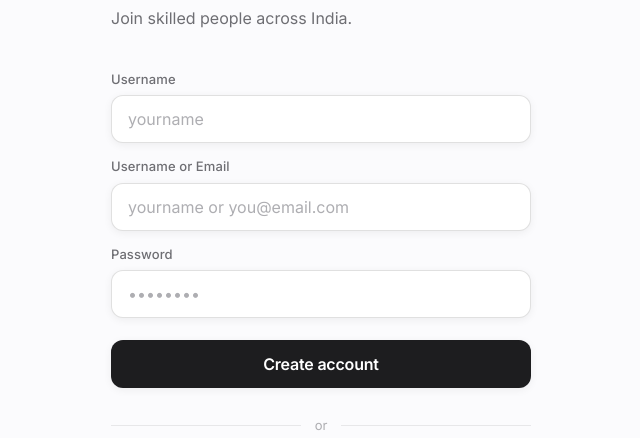
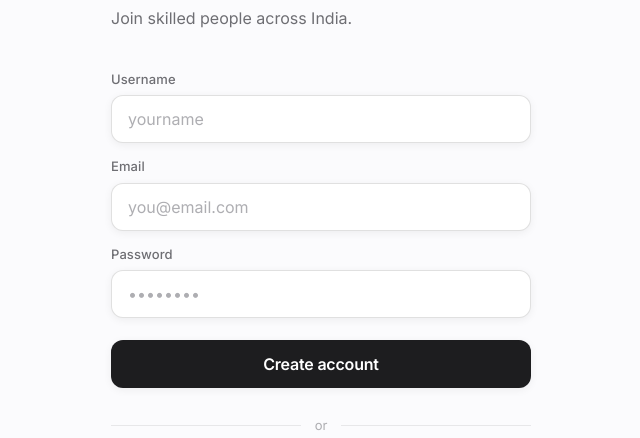
Before and after one commit to adityagarwal2005/skillmap-frontend, a React (Create React App) app: page /login in a window 1280 px wide. Both pictures are taken after a click on the element "Sign up". Shown: the part 189-627 px from the top of the page, without its empty margins (319-959 px from the left). Built offline with nearby package versions, Linux system fonts and the light colour scheme; no server answers; a web font is replaced by a local one.

Commit message:
fix: separate username/email fields on register

```diff
--- a/src/pages/LoginPage.js
+++ b/src/pages/LoginPage.js
@@ -1,14 +1,23 @@
-import { useState } from 'react';
+import { useState, useEffect } from 'react';
 import { useAuth } from '../context/AuthContext';
 import { login, register } from '../api/auth';
 import './LoginPage.css';
 
 export default function LoginPage() {
   const [isLogin, setIsLogin] = useState(true);
-  const [form, setForm] = useState({ username: '', email: '', password: '' });
+  const [form, setForm] = useState({ identifier: '', email: '', password: '' });
+  const [location, setLocation] = useState({ lat: '', lon: '' });
   const [error, setError] = useState('');
   const [loading, setLoading] = useState(false);
   const { loginUser } = useAuth();
+
+  useEffect(() => {
+    if (navigator.geolocation) {
+      navigator.geolocation.getCurrentPosition(pos => {
+        setLocation({ lat: pos.coords.latitude, lon: pos.coords.longitude });
+      });
+    }
+  }, []);
 
   const handleChange = e => setForm({ ...form, [e.target.name]: e.target.value });
 
@@ -18,10 +27,10 @@ export default function LoginPage() {
     setLoading(true);
     try {
       const res = isLogin
-        ? await login(form.username, form.password)
-        : await register(form.username, form.email, form.password);
+        ? await login(form.identifier, form.password)
+        : await register(form.identifier, form.email, form.password, location.lat, location.lon);
       const { access, refresh, user_id } = res.data;
-      const username = res.data.username || form.username;
+      const username = res.data.username || form.identifier;
       loginUser({ id: user_id, username }, access, refresh);
     } catch (err) {
       setError(err.response?.data?.error || 'Something went wrong');
@@ -48,20 +57,28 @@ export default function LoginPage() {
         {error && <div className="login-error">{error}</div>}
 
         <form onSubmit={handleSubmit} className="login-form">
-          <div>
-            <label className="field-label">Username</label>
-            <input name="username" type="text" placeholder="yourname"
-              value={form.username} onChange={handleChange}
-              required className="field-input" autoComplete="username" />
-          </div>
-          {!isLogin && (
+          {isLogin ? (
             <div>
-            <label className="field-label">Username or Email</label>
-            <input name="username" type="text"
-            placeholder="yourname or you@email.com"
-            value={form.username} onChange={handleChange}
-            required className="field-input" autoComplete="username" />
+              <label className="field-label">Username or Email</label>
+              <input name="identifier" type="text" placeholder="yourname or you@email.com"
+                value={form.identifier} onChange={handleChange}
+                required className="field-input" autoComplete="username" />
             </div>
+          ) : (
+            <>
+              <div>
+                <label className="field-label">Username</label>
+                <input name="identifier" type="text" placeholder="yourname"
+                  value={form.identifier} onChange={handleChange}
+                  required className="field-input" autoComplete="username" />
+              </div>
+              <div>
+                <label className="field-label">Email</label>
+                <input name="email" type="email" placeholder="you@email.com"
+                  value={form.email} onChange={handleChange}
+                  required className="field-input" autoComplete="email" />
+              </div>
+            </>
           )}
           <div>
             <label className="field-label">Password</label>
```
